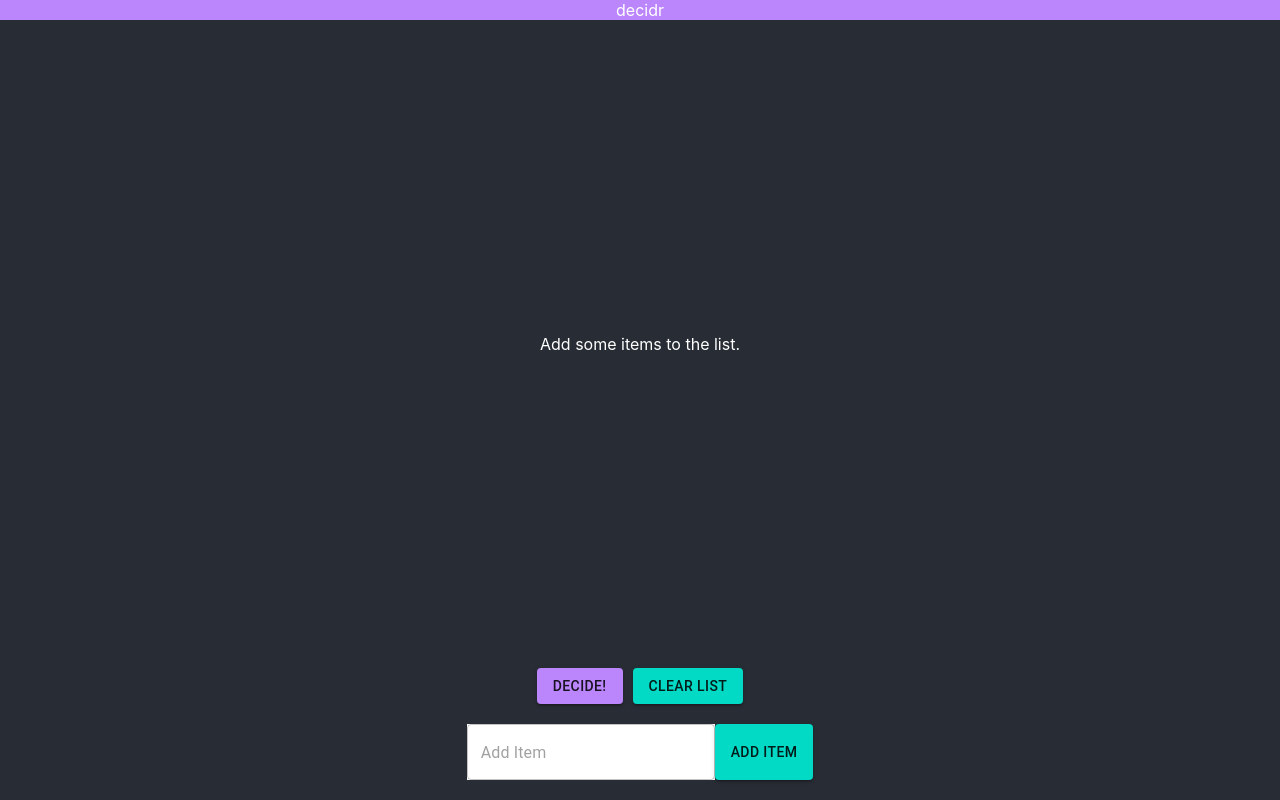
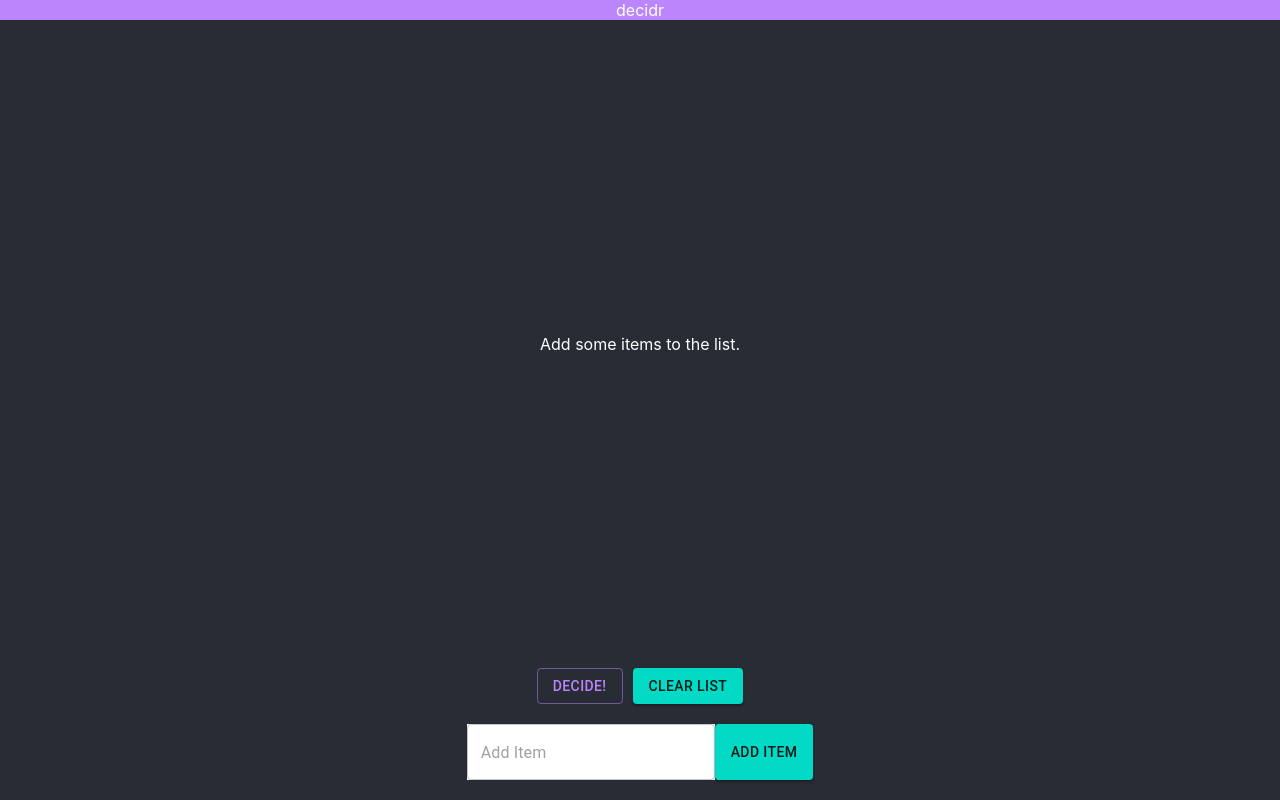
Before and after one commit to xmercado/decidr, a React (Create React App) app: page / in a window 1280 px wide. Built offline with nearby package versions, Linux system fonts and the light colour scheme.

Commit message:
feat(select): disable decide button based on items

```diff
--- a/src/components/SelectItem.js
+++ b/src/components/SelectItem.js
@@ -1,13 +1,26 @@
 import React from 'react';
 import { Button } from '@material-ui/core';
 
-export default function SelectItem({ listContainer, setListContainer, setSelectedItem }) {
+export default function SelectItem({ listContainer, setSelectedItem }) {
     const selectRandomItem = () => {
         const random = Math.floor(Math.random() * listContainer.length);
         setSelectedItem(listContainer[random]);
     }
 
     return (
+        <>
+        {
+            listContainer.length < 2
+            ?
+                <Button
+                className='Button'
+                id='select-item'
+                variant='outlined'
+                color='primary'
+                >
+                    Decide!
+                </Button>
+            :
                 <Button
                     className='Button'
                     id='select-item'
@@ -17,5 +30,7 @@ export default function SelectItem({ listContainer, setListContainer, setSelecte
                 >
                     Decide!
                 </Button>
+        }
+        </>
     );
 }
```
Lines whose indentation alone changed are shown as unchanged.
